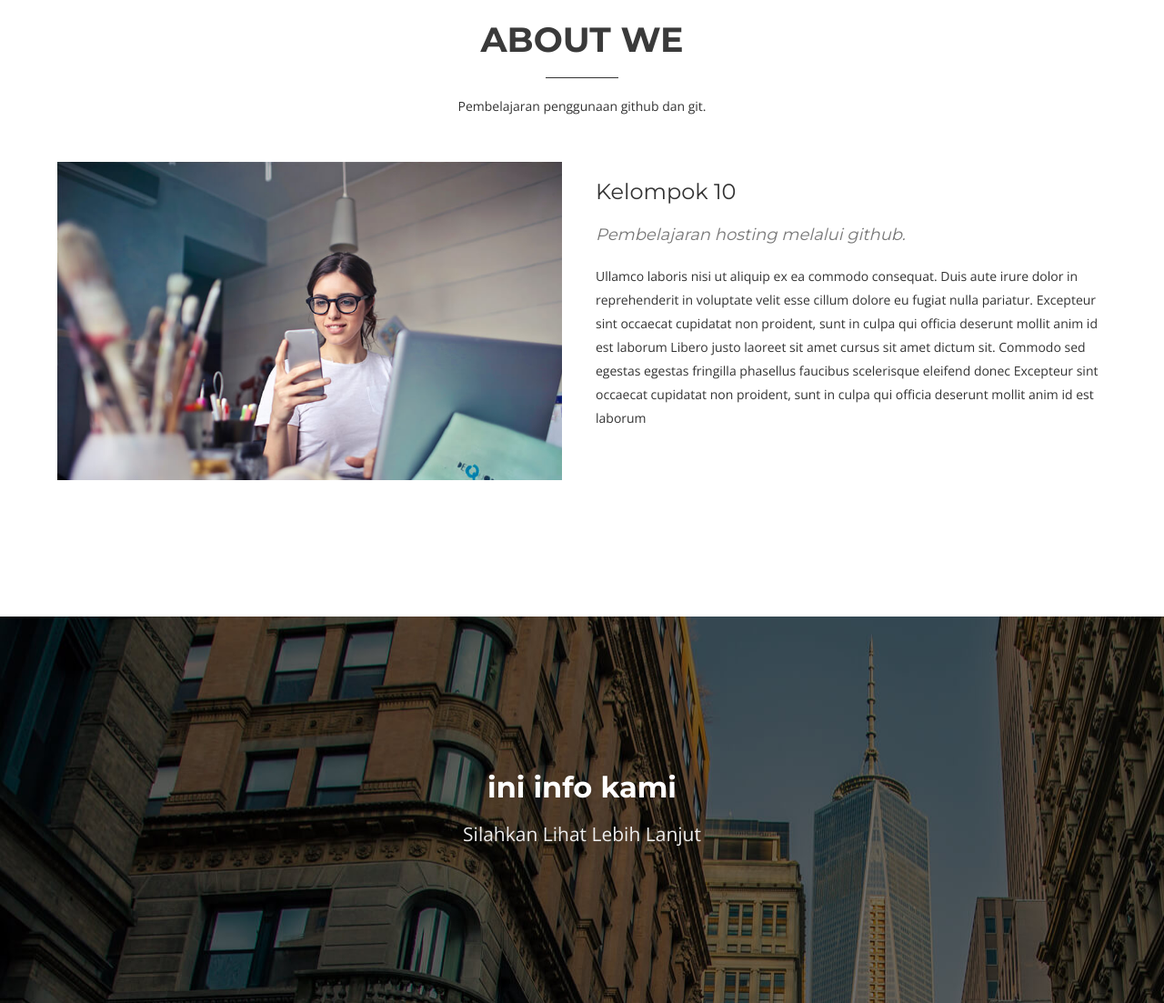
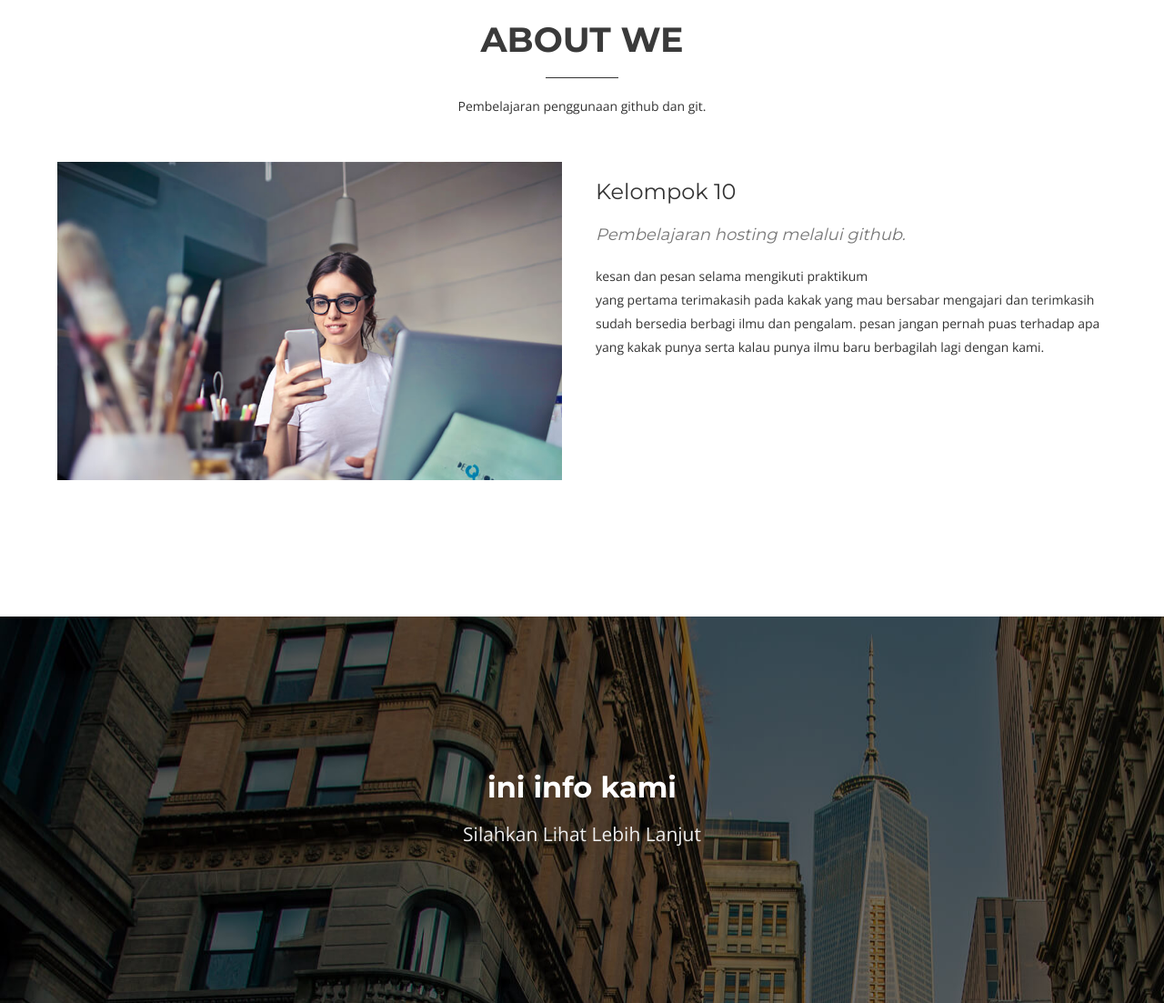
Before and after one commit to luthfiyaanggraini7/luthfiyaanggraini7.github.io, a plain HTML site: page index.html in a window 1280 px wide. Shown: the part 947-2050 px from the top of the page at 91% size. Drawn offline with nearby package versions, Linux system fonts and the light colour scheme.

Commit message:
committerakhir

```diff
--- a/index.html
+++ b/index.html
@@ -130,12 +130,9 @@
           <h2>Kelompok 10</h2>
           <h3>Pembelajaran hosting melalui github.</h3>
           <p>
-            Ullamco laboris nisi ut aliquip ex ea commodo consequat. Duis aute irure dolor in reprehenderit in
-            voluptate velit esse cillum dolore eu fugiat nulla pariatur. Excepteur sint occaecat cupidatat non
-            proident, sunt in culpa qui officia deserunt mollit anim id est laborum Libero justo laoreet sit amet
-            cursus sit amet dictum sit. Commodo sed egestas egestas fringilla phasellus faucibus scelerisque eleifend
-            donec Excepteur sint occaecat cupidatat non proident, sunt in culpa qui officia deserunt mollit anim id est
-            laborum
+           kesan dan pesan selama mengikuti praktikum<br/> yang pertama terimakasih pada kakak yang
+           mau bersabar mengajari dan terimkasih sudah bersedia berbagi ilmu dan pengalam. pesan jangan
+           pernah puas terhadap apa yang kakak punya serta kalau punya ilmu baru berbagilah lagi dengan kami.
           </p>
         </div>
       </div>
```
